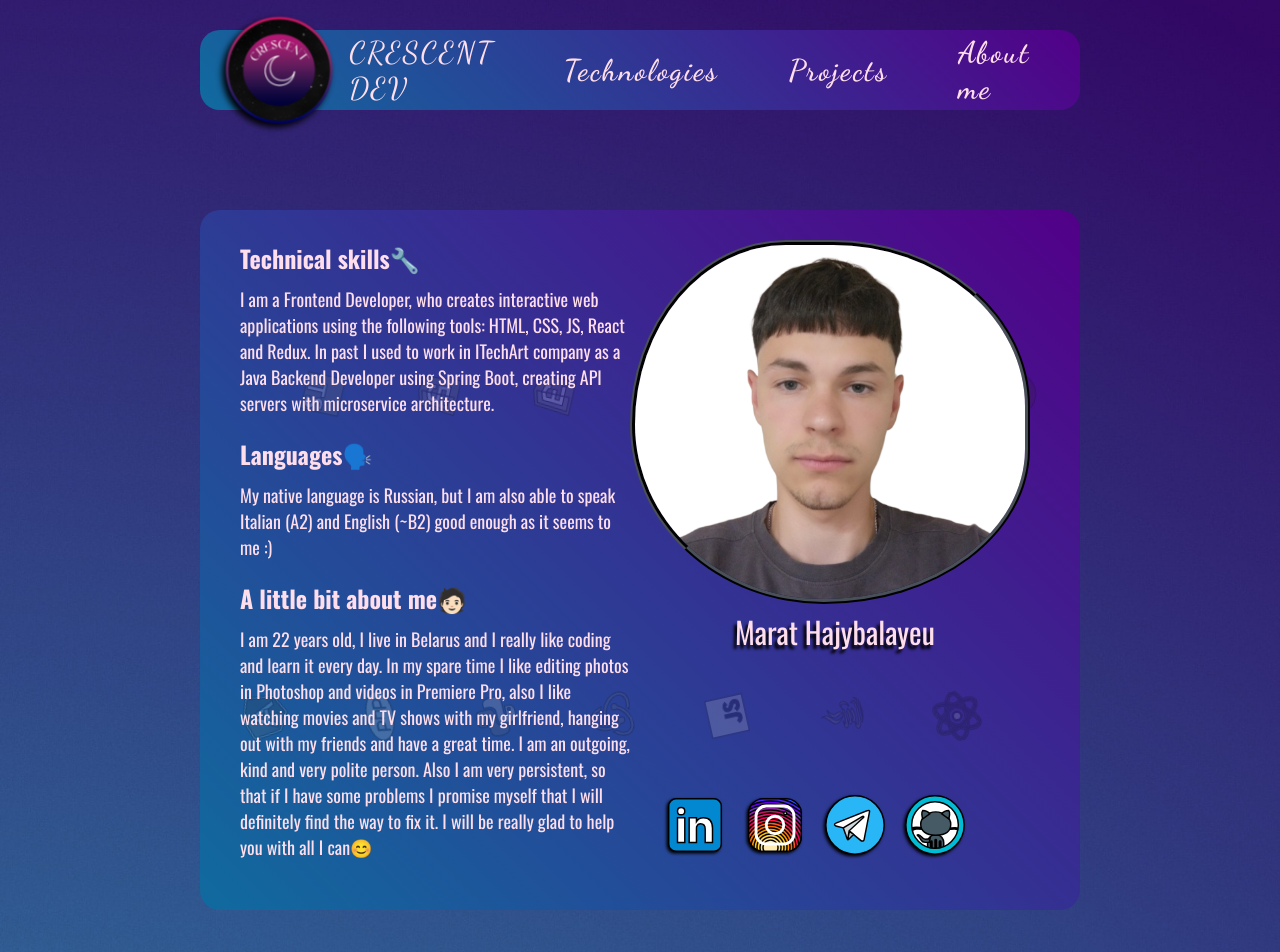
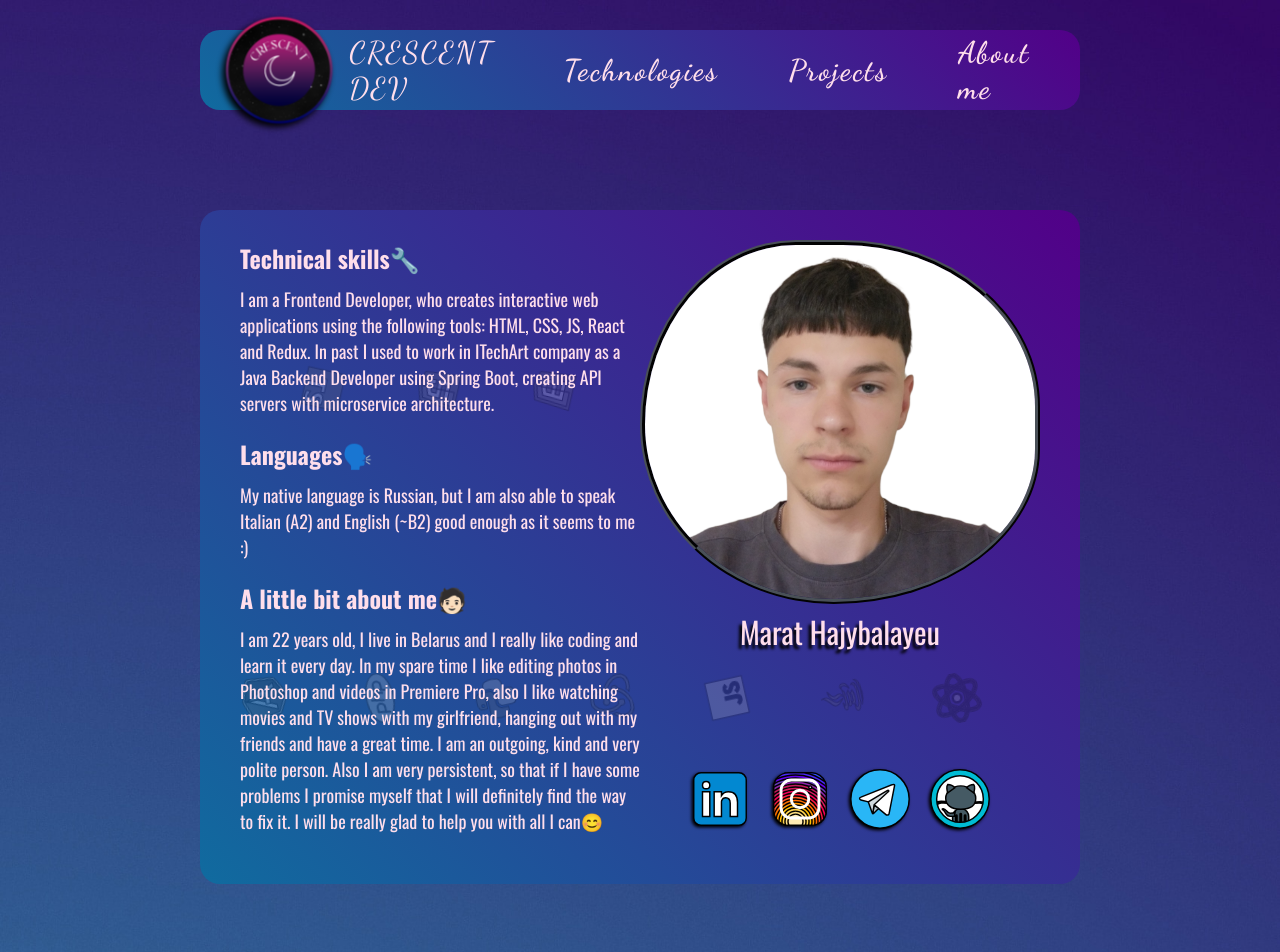
Before and after one commit to Crescent17/cv, a React (Vite) app: page / in a window 1280 px wide. Shown: the top 952 px of the page. Built offline with nearby package versions, Linux system fonts and the light colour scheme.

Commit message:
center social media container

```diff
--- a/src/components/socialMedia/SocialMedia.jsx
+++ b/src/components/socialMedia/SocialMedia.jsx
@@ -3,9 +3,8 @@ import styled from "styled-components";
 const SocialMediaContainer = styled.div`
   padding: 2rem 3rem;
   display: flex;
-  justify-self: end;
+  justify-self: center;
   justify-content: space-between;
-  margin-right: 4rem;
   z-index: 1;
   gap: 1rem;
 `
```
